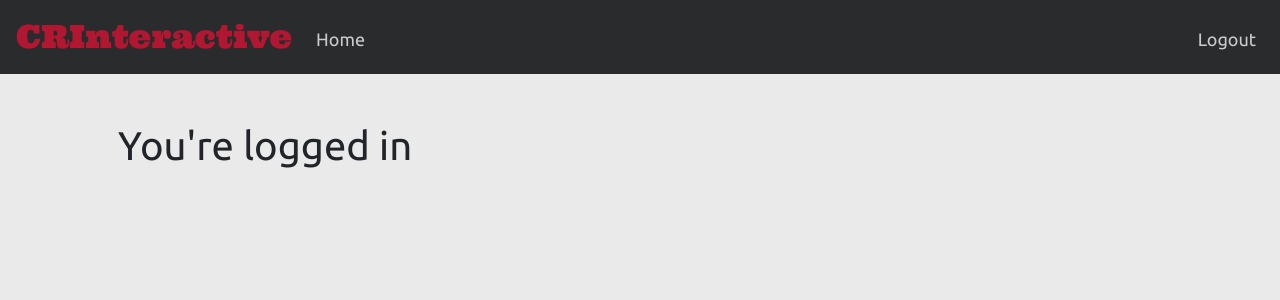
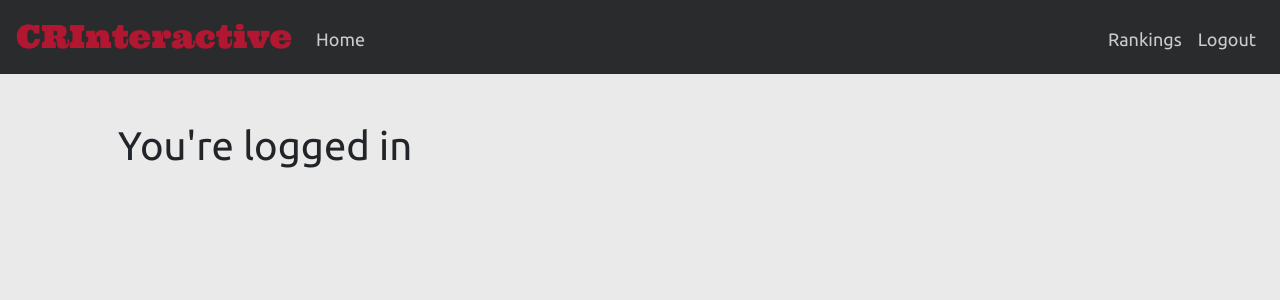
Before and after one commit to hectorastrom/CRInteractive, a Flask app: page / in a window 1280 px wide. Shown: the top 300 px of the page. Run offline with Flask 2, Linux system fonts and the light colour scheme; the visitor is signed in with stand-in values (Sample User, id 1); some libraries are stand-ins or nearby versions.

Commit message:
Rankings in navbar and spacing changed in routes

```diff
--- a/app/routes.py
+++ b/app/routes.py
@@ -44,7 +44,7 @@ def register():
         return redirect(url_for('index'))
     return render_template('register.html', form=form)
 
-@app.route('/rankings', methods=['GET', 'POST'])
+@app.route('/rankings', methods=['GET'])
 @login_required
 def rankings():
     userList = list()
@@ -55,9 +55,5 @@ def rankings():
         userTwok["name"] = user.firstname + " " + user.lastname
         userTwok["twok"] = Twok.query.filter_by(user_id=user.id).first()
 
-
     sorted(userList, key=lambda x:x["twok".seconds])
-
-
-
     return render_template("rankings.html", users=userList)
--- a/app/templates/layout.html
+++ b/app/templates/layout.html
@@ -43,6 +43,7 @@
                     </ul>
                     {% if current_user.is_authenticated %}
                         <ul class="navbar-nav ml-auto mt-1">
+                            <li class="nav-item"><a class="nav-link" href="{{ url_for('rankings') }}">Rankings</a></li>
                             <li class="nav-item"><a class="nav-link" href="{{ url_for('logout') }}">Logout</a></li>
                         </ul>
                     {% else %}
```
